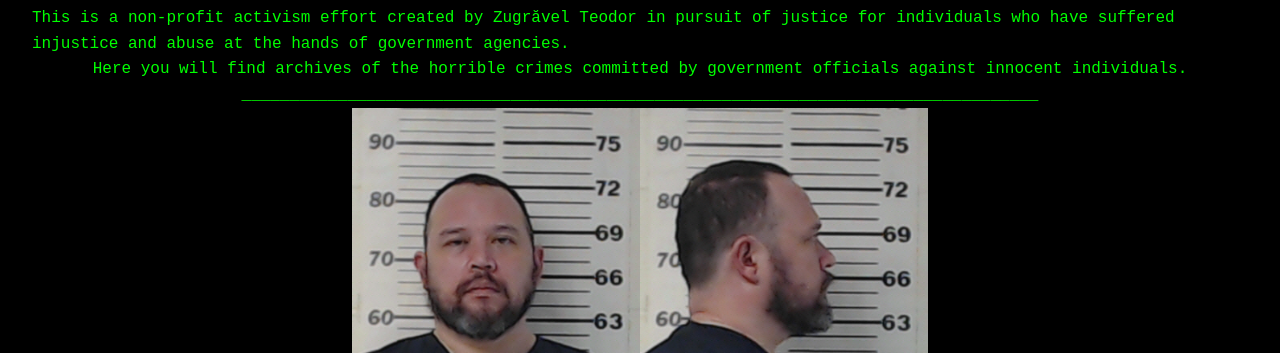
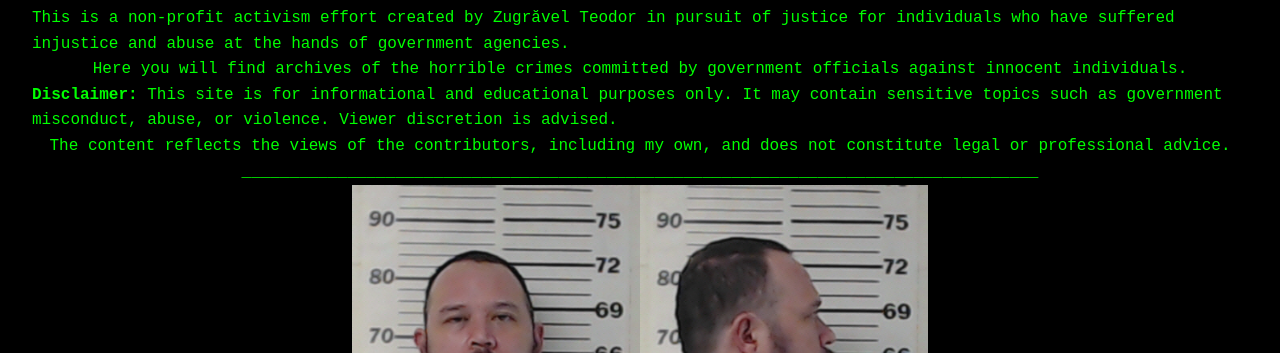
Before and after one commit to zugravel-teodor/glowhunting, a plain HTML site: page Rockenhaus.html in a window 1280 px wide. Shown: the part 447-800 px from the top of the page. Drawn offline with Linux system fonts and the light colour scheme.

Commit message:
Update Rockenhaus.html

```diff
--- a/Rockenhaus.html
+++ b/Rockenhaus.html
@@ -12,6 +12,8 @@
     <h1>The Glow-Hunting Project</h1>
     <p>This is a non-profit activism effort created by Zugrăvel Teodor in pursuit of justice for individuals who have suffered injustice and abuse at the hands of government agencies.</p>
     <p>Here you will find archives of the horrible crimes committed by government officials against innocent individuals.</p>
+    <p><strong>Disclaimer:</strong> This site is for informational and educational purposes only. It may contain sensitive topics such as government misconduct, abuse, or violence. Viewer discretion is advised.
+    <p>The content reflects the views of the contributors, including my own, and does not constitute legal or professional advice.</p>
     <p>___________________________________________________________________________________</p>
 
     <img src="conrad.jpg" alt="Conrad Rockenhaus" style="width:6in; height:auto;">
```
